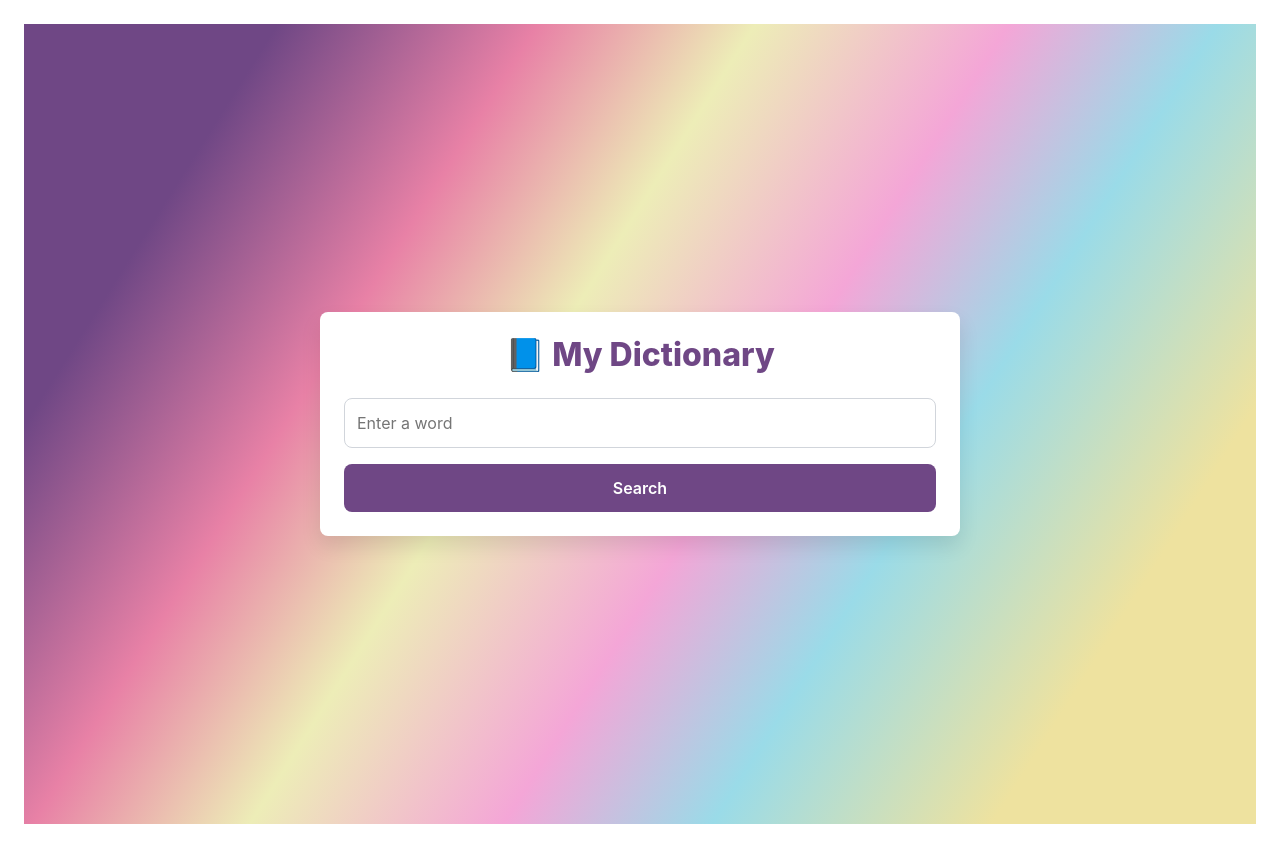
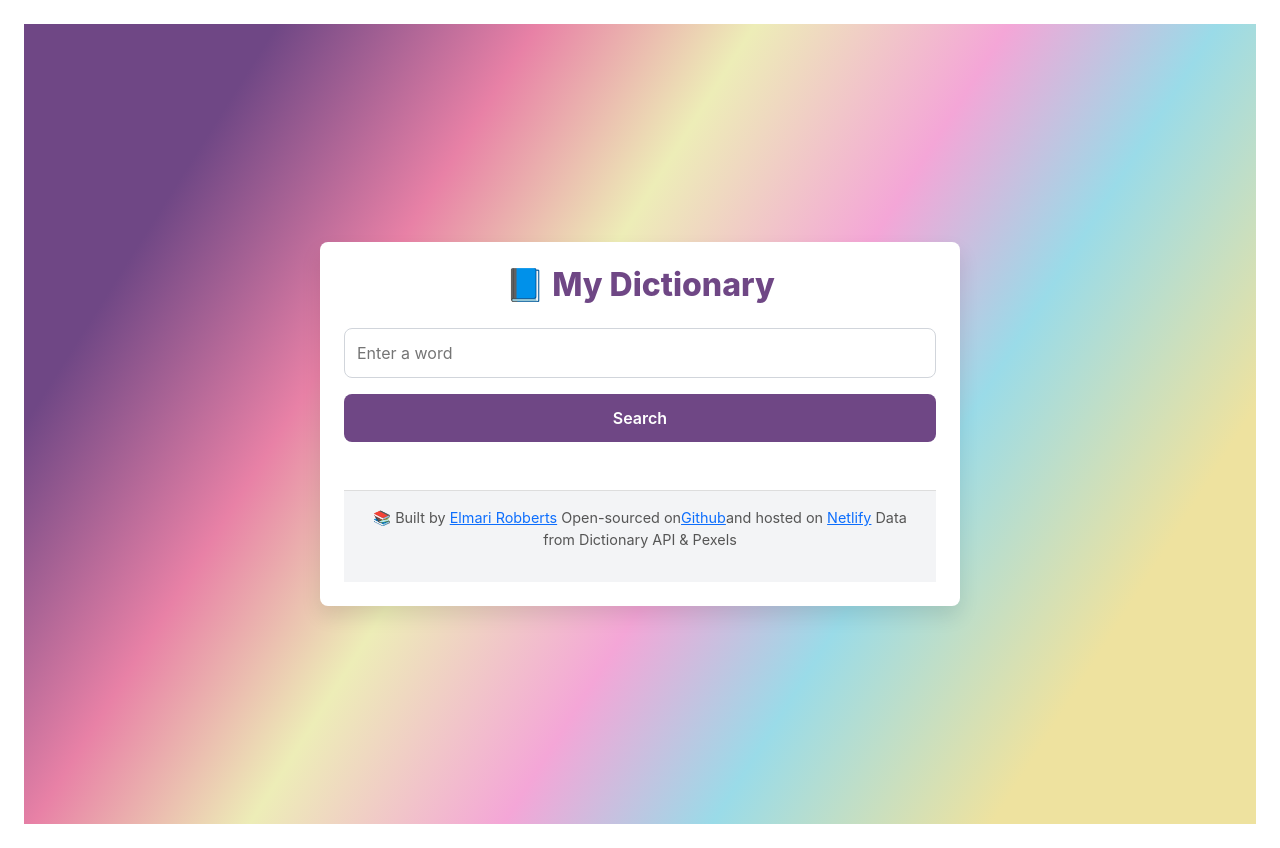
Before and after one commit to Elmari121/dictionary-app, a React (Create React App) app: page / in a window 1280 px wide. Built offline with nearby package versions, Linux system fonts and the light colour scheme.

Commit message:
add footer fix photo,css colums

```diff
--- a/src/dictionary.js
+++ b/src/dictionary.js
@@ -3,7 +3,7 @@ import axios from "axios";
 import Result from "./Results";
 import "./dictionary.css";
 import Photo from "./photo";
-
+import Footer from "./footer";
 
 
 
@@ -49,6 +49,7 @@ export default function Dictionary() {
         {error && <p className="error-message">{error}</p>}
         {result && <Result result={result} onSynonymClick={searchWord} />}
         {result && <Photo searchTerm={result.word} />}
+        <Footer />
       </div>
     </div>
   );
--- /dev/null
+++ b/src/footer.css
@@ -0,0 +1,9 @@
+.footer {
+  margin-top: 3rem;
+  padding: 1rem;
+  text-align: center;
+  background-color: #f3f4f6;
+  color: #555;
+  font-size: 0.9rem;
+  border-top: 1px solid #ddd;
+}
--- /dev/null
+++ b/src/footer.js
@@ -0,0 +1,12 @@
+import React from "react";
+import "./footer.css";
+
+export default function Footer() {
+  return (
+    <footer className="footer">
+      <p>📚 Built by <a href="https://github.com/Elmari121">Elmari Robberts</a> Open-sourced on
+      <a href="https://github.com/Elmari121/dictionary-app">Github</a>
+      and hosted on <a href="https://wordplay-dictionary-app.netlify.app/">Netlify</a> Data from Dictionary API & Pexels</p>
+    </footer>
+  );
+}
--- a/src/photo.css
+++ b/src/photo.css
@@ -1,19 +1,21 @@
 .photo-grid {
   display: grid;
-  grid-template-columns: repeat(2, 1fr); /* 2 equal columns */
-  grid-auto-rows: auto; /* Automatically adjust row height */
+  grid-template-columns: repeat(2, 1fr);
+  grid-auto-rows: auto;
   gap: 1rem;
   margin-top: 2rem;
 }
 
 .photo-item {
   width: 100%;
-  height: auto;
+  height: 200px;
   border-radius: 0.5rem;
   object-fit: cover;
+  display: block;
   transition: transform 0.3s ease, box-shadow 0.3s ease;
   box-shadow: 0 4px 6px rgba(0, 0, 0, 0.1);
 }
+
 
 .photo-item:hover {
   transform: scale(1.05);
```
